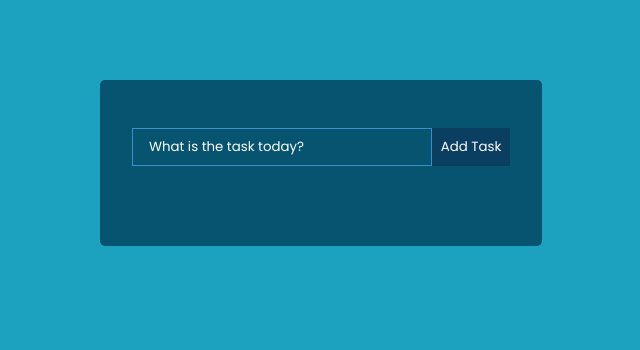
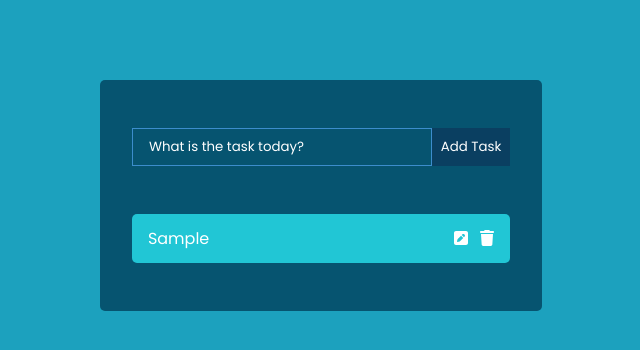
Before and after one commit to fleuraje/todolistproj, a React (Create React App) app in the folder todolistproj/: page / in a window 1280 px wide. Both pictures are taken after typing "Sample" into the empty fields and a click on the button "Add Task". Shown: the top 350 px of the page, without its empty margins (319-959 px from the left). Built offline with nearby package versions, Linux system fonts and the light colour scheme.

Commit message:
add to do is functional

```diff
--- a/todolistproj/package.json
+++ b/todolistproj/package.json
@@ -3,6 +3,9 @@
   "version": "0.1.0",
   "private": true,
   "dependencies": {
+    "@fortawesome/fontawesome-svg-core": "^6.5.1",
+    "@fortawesome/free-solid-svg-icons": "^6.5.1",
+    "@fortawesome/react-fontawesome": "^0.2.0",
     "@testing-library/jest-dom": "^5.17.0",
     "@testing-library/react": "^13.4.0",
     "@testing-library/user-event": "^13.5.0",
--- a/todolistproj/src/components/ToDoWrapper.js
+++ b/todolistproj/src/components/ToDoWrapper.js
@@ -1,19 +1,23 @@
-import React from 'react'
-import { useState } from 'react'
-import { TodoForm } from './TodoForm'
-import { v4 as uuidv4} from 'uuid';
-uuidv4();
+import React, { useState } from 'react';
+import { TodoForm } from './TodoForm';
+import { v4 as uuidv4 } from 'uuid';
+import { Todo } from './Todo';
 
 export const ToDoWrapper = () => {
-    const[todos, setTodos] = useState([])
+  const [todos, setTodos] = useState([]);
 
-    const addTodo = todo => {
-        setTodos([...todos, {id: uuidv4(), task:todo, completed: false, isEditing: false}])
-    }
+  const addTodo = todo => {
+    setTodos([...todos, { id: uuidv4(), task: todo, completed: false, isEditing: false }]);
+    console.log(todos);
+  };
+
   return (
     <div className='TodoWrapper'>
-        <TodoForm addTodo = {addTodo} />
-
+      <TodoForm addTodo={addTodo} />
+      {/* Render the list of Todo components */}
+      {todos.map(todo => (
+        <Todo key={todo.id} task={todo} />
+      ))}
     </div>
-  )
-}
+  );
+};
--- a/todolistproj/src/components/Todo.js
+++ b/todolistproj/src/components/Todo.js
@@ -1,7 +1,17 @@
-import React from 'react'
+import React from 'react';
+import { FontAwesomeIcon } from '@fortawesome/react-fontawesome';
+import { faPenSquare, faTrash } from '@fortawesome/free-solid-svg-icons';
 
-export const Todo = () => {
+export const Todo = ({ task, deleteTodo, editTodo, toggleComplete }) => {
   return (
-    <div>Todo</div>
-  )
-}
+    <div className="Todo">
+      <p className={`${task.completed ? "completed" : "incompleted"}`} onClick={() => toggleComplete(task.id)}>
+        {task.task}
+      </p>
+      <div>
+        <FontAwesomeIcon className="edit-icon" icon={faPenSquare} onClick={() => editTodo(task.id)} />
+        <FontAwesomeIcon className="delete-icon" icon={faTrash} onClick={() => deleteTodo(task.id)} />
+      </div>
+    </div>
+  );
+};
--- a/todolistproj/src/components/TodoForm.js
+++ b/todolistproj/src/components/TodoForm.js
@@ -1,25 +1,30 @@
-import React from 'react'
-import { useState } from 'react'
-import { ToDoWrapper } from './ToDoWrapper'
+import React, { useState } from 'react';
 
-export const TodoForm = ({addTodo}) => {
-    const[value,setValue] = useState("")
-//function that captures value of state when form is submitted
-    const handleSubmit = e => {
-        //functin that prevents default action
-        e.preventDefault();
+export const TodoForm = ({ addTodo }) => {
+  const [value, setValue] = useState("");
 
-        addTodo(value);
+  // function that captures value of state when the form is submitted
+  const handleSubmit = e => {
+    // function that prevents the default form submission
+    e.preventDefault();
+    // add todo function
+    addTodo(value);
+    // clears the form after the user submits
+    setValue("");
+  };
 
-        setValue("")
-    }
   return (
-    <form className= 'TodoForm' onSubmit= {handleSubmit}>
-    <input type ="text" className='todo-input' value= {value}
-    placeholder='What is the task today?' onChange={(e) => console.log(e.target.value)} />
-    <button type='submit' className ='todo-btn'>Add Task
-    </button>
-
+    <form className='TodoForm' onSubmit={handleSubmit}>
+      <input
+        type="text"
+        className='todo-input'
+        value={value}
+        placeholder='What is the task today?'
+        onChange={(e) => setValue(e.target.value)} // Update the state with the new value
+      />
+      <button type='submit' className='todo-btn'>
+        Add Task
+      </button>
     </form>
-  )
-}
+  );
+};
--- a/todolistproj/src/index.css
+++ /dev/null
@@ -1,13 +0,0 @@
-body {
-  margin: 0;
-  font-family: -apple-system, BlinkMacSystemFont, 'Segoe UI', 'Roboto', 'Oxygen',
-    'Ubuntu', 'Cantarell', 'Fira Sans', 'Droid Sans', 'Helvetica Neue',
-    sans-serif;
-  -webkit-font-smoothing: antialiased;
-  -moz-osx-font-smoothing: grayscale;
-}
-
-code {
-  font-family: source-code-pro, Menlo, Monaco, Consolas, 'Courier New',
-    monospace;
-}
--- a/todolistproj/src/index.js
+++ b/todolistproj/src/index.js
@@ -2,6 +2,8 @@ import React from 'react';
 import ReactDOM from 'react-dom/client';
 import App from './App';
 import reportWebVitals from './reportWebVitals';
+import { Todo } from './components/Todo';
+import { TodoForm } from './components/TodoForm';
 
 const root = ReactDOM.createRoot(document.getElementById('root'));
 root.render(
```
Also changed, not shown: 1 other file (tests, documents, lock files or other folders).
